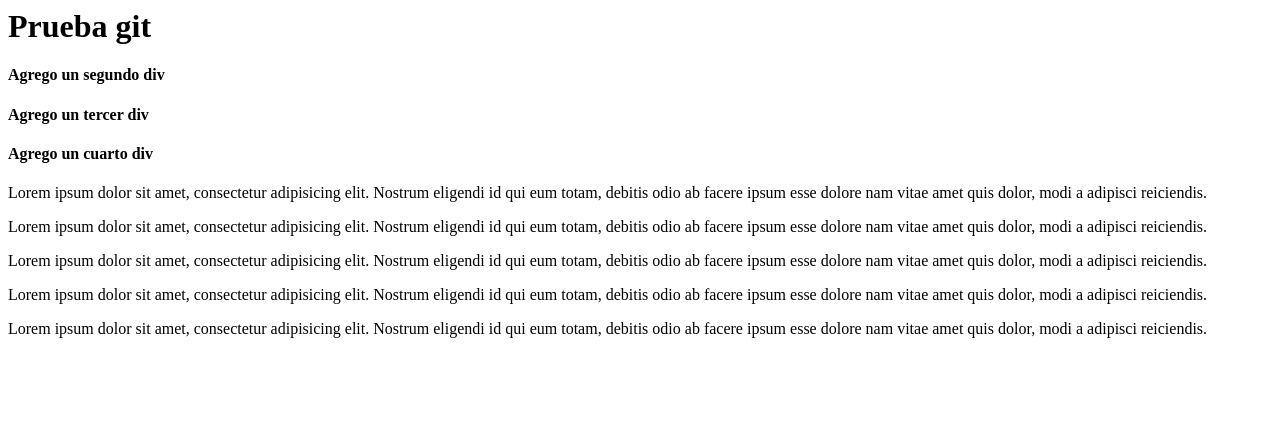
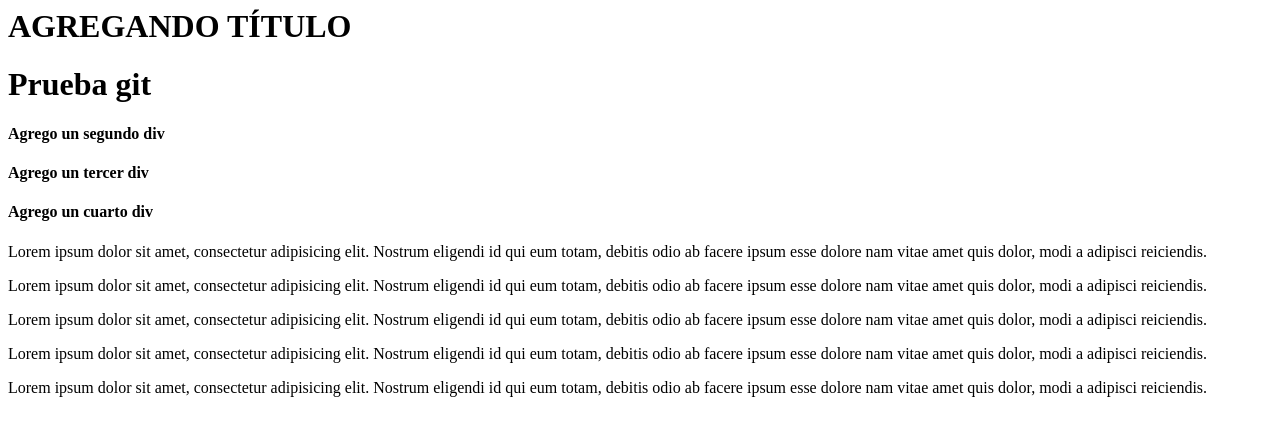
Before and after one commit to perkirch/inicioGit, a plain HTML site: page index.html in a window 1280 px wide. Drawn offline with Linux system fonts and the light colour scheme.

Commit message:
agrego el titulo en index.hmtl

```diff
--- a/index.html
+++ b/index.html
@@ -1,3 +1,4 @@
+<h1>AGREGANDO TÍTULO</h1>
 <div>
     <h1>Prueba git</h1>
 </div>
```
